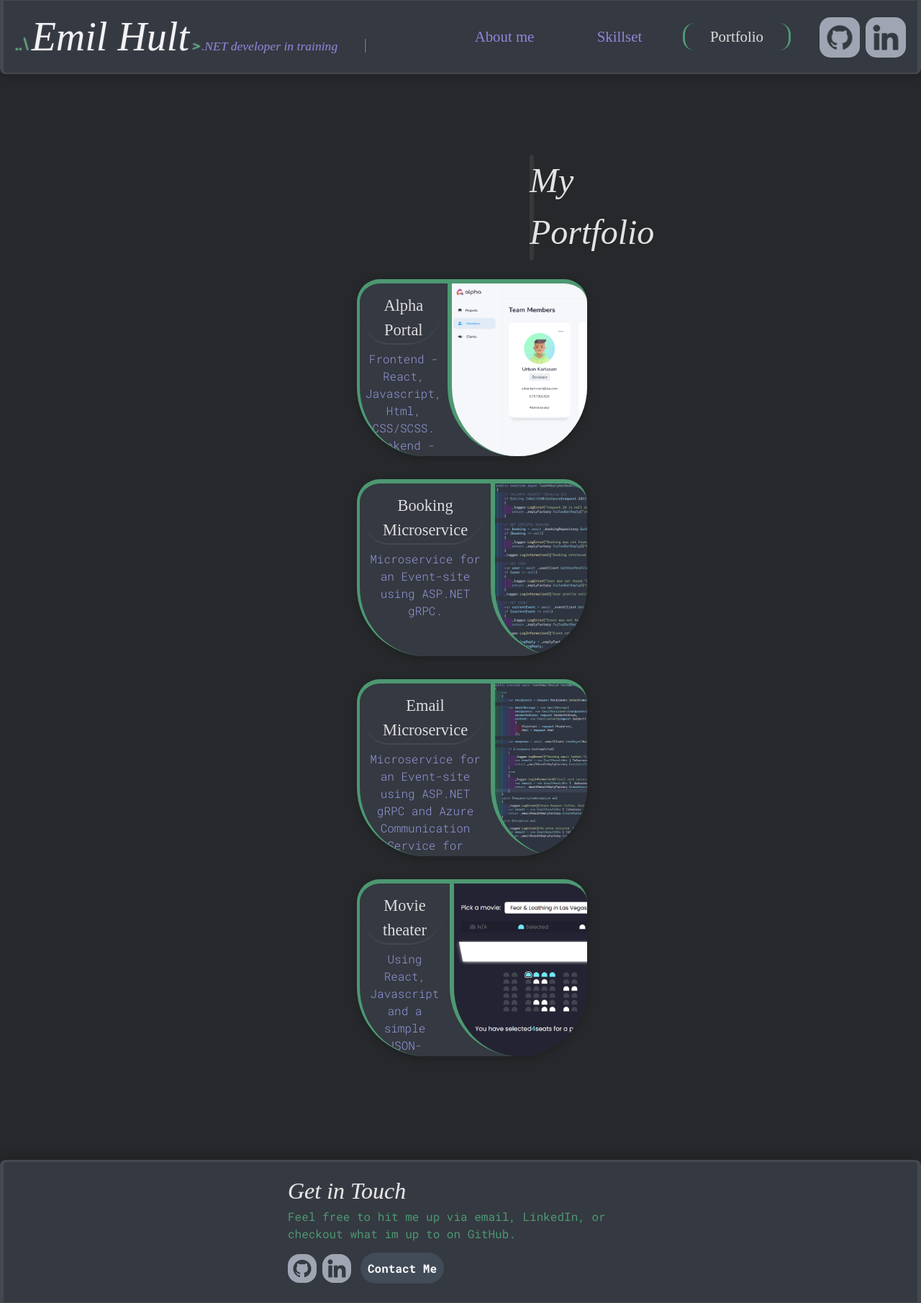
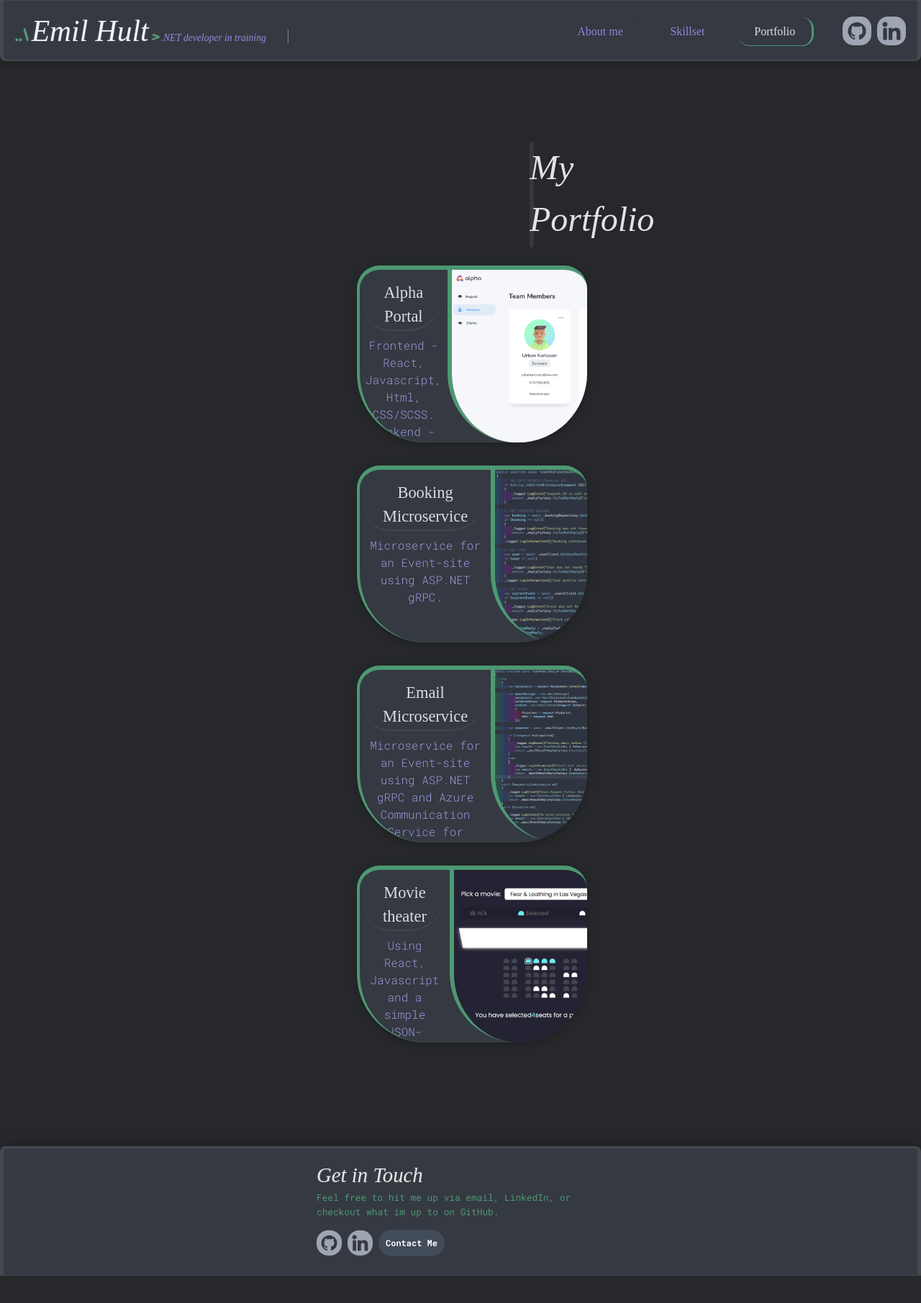
Before and after one commit to mutenJanken/Portfolio-EmilHult, a React (Vite) app: page /portfolio in a window 1280 px wide. Shown: the top 1811 px of the page at 72% size. After the commit the page ends 1773 px from the top, so only its background shows below. Built offline with nearby package versions, Linux system fonts and the light colour scheme; a web font is replaced by a local one.

Commit message:
header and footer size corrected

```diff
--- a/src/index.scss
+++ b/src/index.scss
@@ -107,7 +107,8 @@ h1 {
   font-weight: inherit;
   font-style: italic;
   margin: 0px;
-  font-size: 350%;
+  font-size: 280%;
+  font-size: 2.6rem;
   text-shadow: rgba(174, 173, 173, 0.233) 0 0 3px;
 
   @media screen and (max-width: 768px) {
@@ -219,14 +220,14 @@ footer {
   .get-in-touch-text {
     // font-family: "IBM Plex Sans Condensed";
     font-family: "Gugi";
-    font-size: 2rem;
+    font-size: 1.8rem;
     font-weight: 350;
     font-style: italic;
     color: #e7e7e7;
     text-shadow: rgba(174, 173, 173, 0.308) 0 0 2px;
 
     @media screen and (max-width: 768px) {
-      font-size: 1.8rem;
+      font-size: 1.6rem;
       text-align: center;
     }
   }
@@ -240,19 +241,21 @@ footer {
 .contact-description {
   color: #66faa47e;
   margin: 0 0 0.3rem 0;
-  width: 30rem;
+  width: 25rem;
+  font-size: 0.8rem;
+
 
   @media screen and (max-width: 768px) {
-    width: 20rem;
+    width: 12rem;
     margin: 0 0 0.5rem 0;
-    font-size: 0.9rem;
+    font-size: 0.7rem;
     text-align: center;
   }
 }
 
 .socials-footer-logo {
-  width: 40px;
-  height: 40px;
+  width: 35px;
+  height: 35px;
   border-radius: 1rem;
   margin-right: 0.5rem;
   margin-top: 0.4rem;
@@ -282,11 +285,11 @@ footer {
   text-decoration: none;
   font-weight: bold;
   color: #ffffff;
-  margin: 10px 5px;
+  margin: 10px 0px;
   padding: 9.5px 10px;
   border-radius: 50px;
   transition: background-color 0.4s;
-  font-size: 1rem;
+  font-size: 0.75rem;
 
   &:hover {
     background-color: rgb(144, 134, 221);
@@ -414,7 +417,7 @@ section {
   display: flex;
   align-items: baseline;
   justify-content: start;
-  margin: 0.5rem 0.5rem 0.5rem 1rem;
+  margin: 0.7rem 0.5rem 0.5rem 1rem;
 
   gap: 3px;
   // width: 100%;
@@ -450,9 +453,9 @@ section {
 
     // top: 6%;
     // left: 20.5%;
-    margin-top: 1.7rem;
+    margin-top: 1.4rem;
     margin-left: -1rem;
-    font-size: 110%;
+    font-size: 85%;
     font-style: italic;
     font-weight: 400;
     color: rgb(144, 134, 221);
@@ -482,7 +485,7 @@ section {
   animation: blink 1s infinite;
   position: relative;
   top: -2px;
-  left: 13.9rem;
+  left: 10.7rem;
   font-size: 150%;
 
   @media screen and (max-width: 768px) {
@@ -505,7 +508,7 @@ section {
   margin: 0.5rem 1rem 0.5rem 0;
 }
 .socials-logo {
-  width: 3.5rem;
+  width: 40px;
   border-radius: 15px;
   margin-left: 0.5rem;
   margin-top: 0.5rem;
@@ -524,6 +527,7 @@ section {
   display: flex;
   justify-content: start;
   flex-direction: row;
+  margin-top: 0.3rem;
   margin-left: 1rem;
   // margin-top: 2rem;
   gap: 1rem;
@@ -541,9 +545,9 @@ section {
   display: flex;
   justify-content: center;
   align-items: center;
-  width: 8rem;
+  width: 6rem;
   height: 2rem;
-  padding: 0.2rem 0.5rem;
+  padding: 0.2rem 0.2rem;
 
   // padding: 1rem 1rem;
   border-top-left-radius: 1rem;
@@ -553,13 +557,16 @@ section {
   // background-color: #292d3371;
   // background-color: #26282b;
 
-  font-size: 1.3rem;
+  font-size: 1rem;
   font-weight: 400;
   text-decoration: none;
   color: rgb(144, 134, 221);
   // color: #66faa47e;
 
   // clip-path: polygon(15% 0%, 100% 0%, 100% 100%, 0% 100%);
+
+  border-right: 3px solid #353941;
+  border-bottom: 1px solid #353941;
 
   &:hover {
     background-color: rgb(144, 134, 221);
@@ -578,9 +585,10 @@ section {
     // border: 1.5px solid #66faa47e;
 
     // border: 1.5px solid #cfcfcf18;
-    border-left: 3px solid #66faa47e;
+    // border-left: 3px solid #66faa47e;
     border-right: 3px solid #66faa47e;
-    padding: 0.2rem 0.5rem;
+    border-bottom: 1px solid #66faa47e;
+    // padding: 0.2rem 0rem;
 
     color: #d7d7d7;
   }
```
